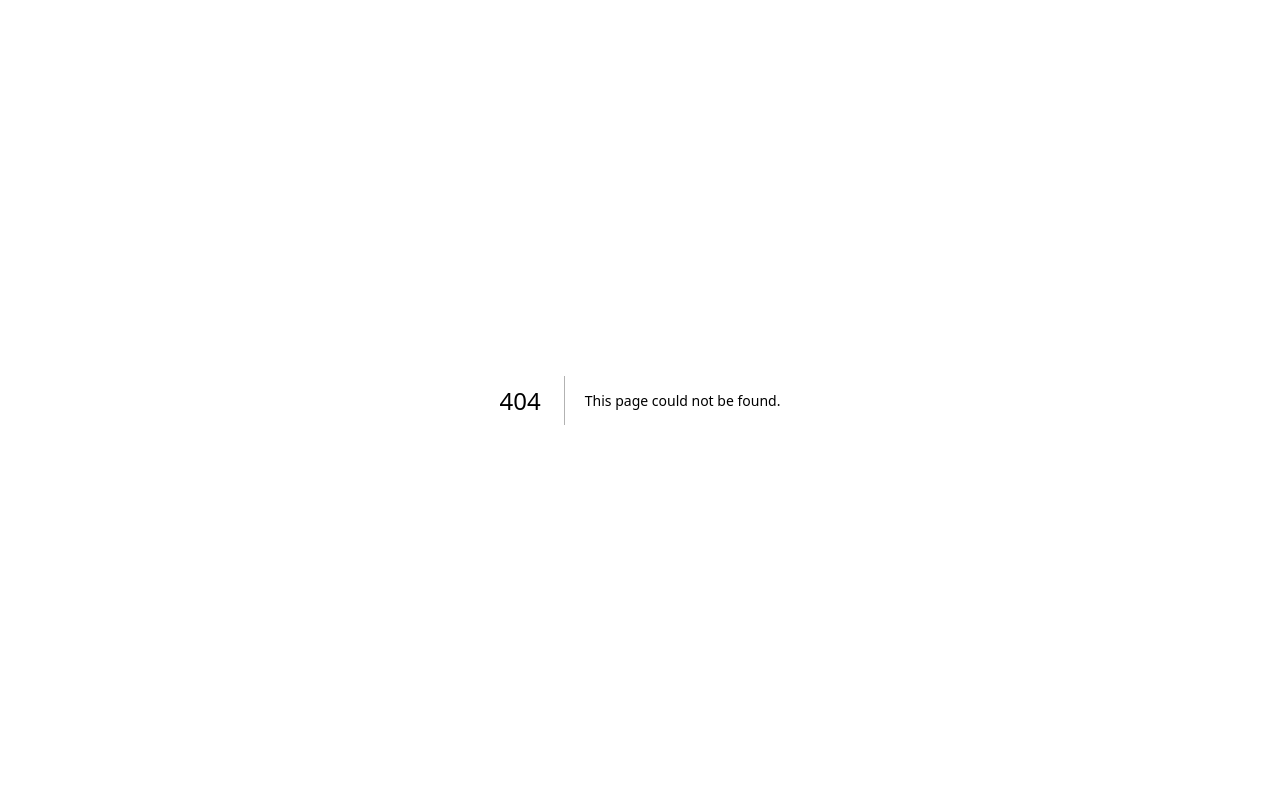
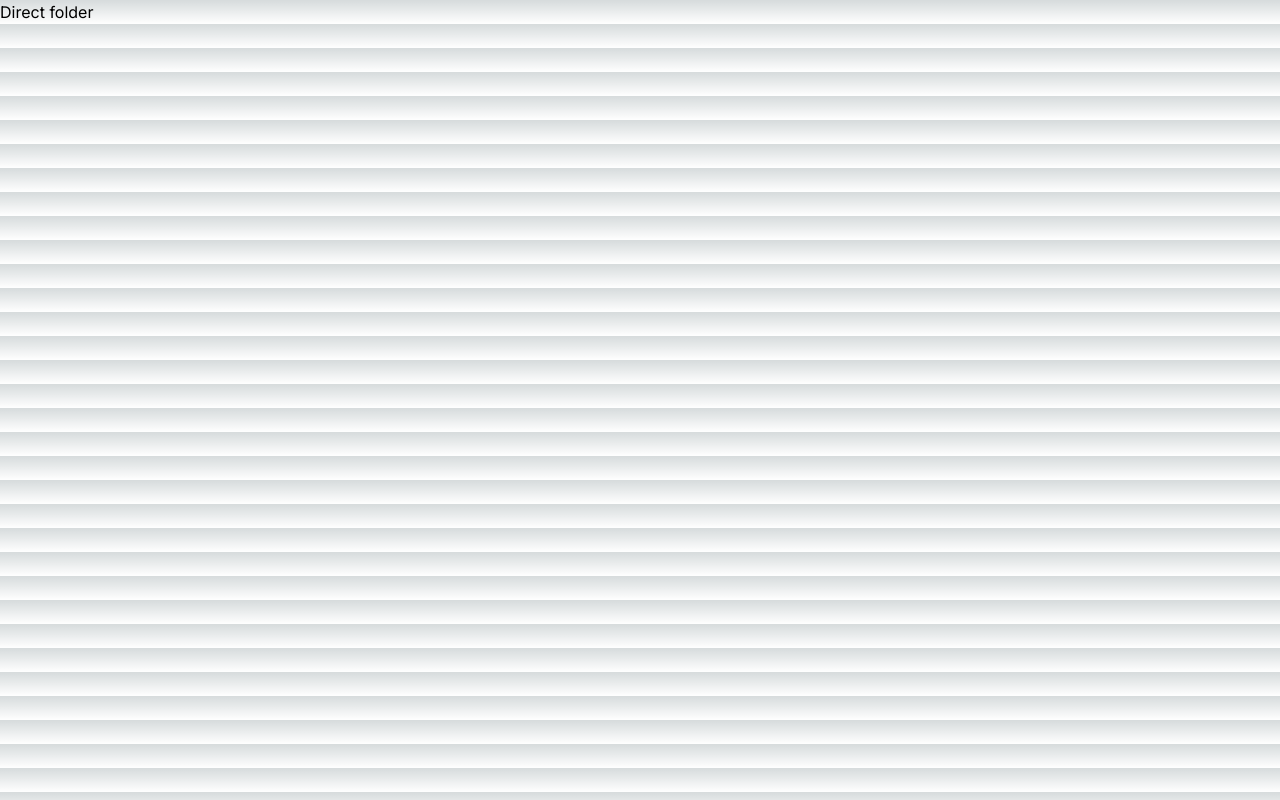
Before and after one commit to CoderSid063/Project1-Nextjs, a Next.js app: page /user/java in a window 1280 px wide. Before the commit this address had no page. Built offline with nearby package versions, Linux system fonts and the light colour scheme.

Commit message:
nexted root

```diff
--- /dev/null
+++ b/src/app/user/java/page.jsx
@@ -0,0 +1,5 @@
+const page = () => {
+  return <div>Direct folder</div>;
+};
+
+export default page;
```
